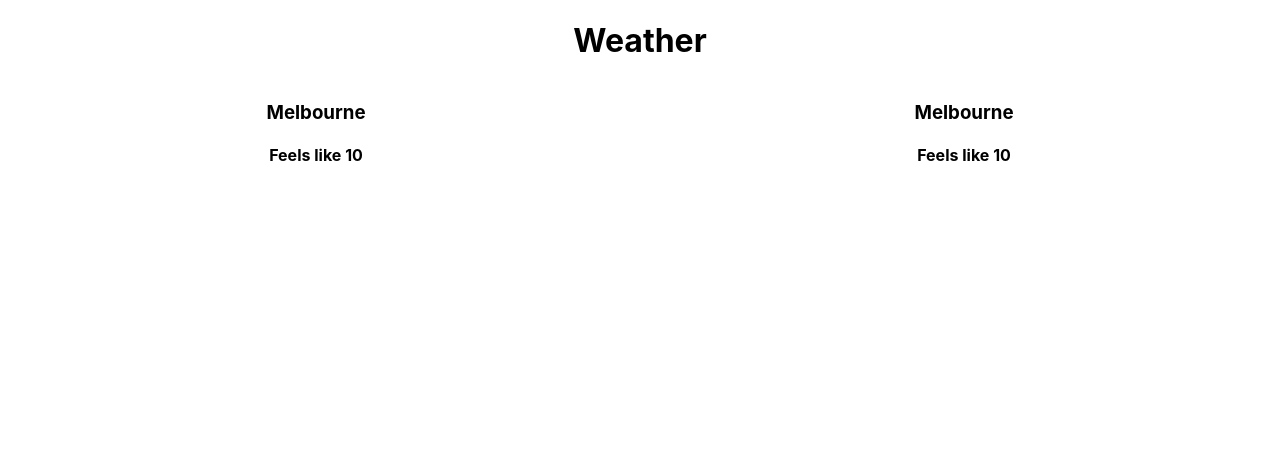
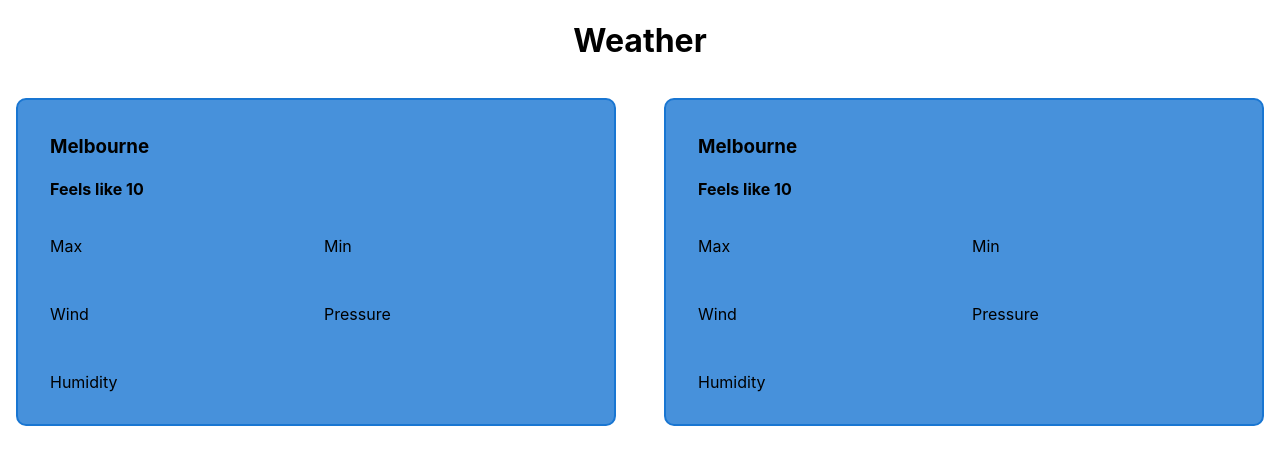
Before and after one commit to Chenglily18/aus-weather, a React (Create React App) app: page / in a window 1280 px wide. Shown: the top 464 px of the page. Built offline with nearby package versions, Linux system fonts and the light colour scheme.

Commit message:
Added weather item placeholders

```diff
--- a/package.json
+++ b/package.json
@@ -12,6 +12,7 @@
     "react-scripts": "4.0.3",
     "redux": "^4.1.1",
     "sass": "^1.39.2",
+    "styled-components": "^5.3.1",
     "web-vitals": "^1.1.2"
   },
   "scripts": {
--- a/src/App.scss
+++ b/src/App.scss
@@ -1,10 +1,18 @@
+$primary: #1976d2;
+$light: #4791db;
+
 .App {
   text-align: center;
 
   .container {
     text-align: center;
     display: grid;
-    grid-template-columns: repeat(auto-fit, minmax(384px, 1fr));
+    grid-template-columns: repeat(auto-fit, minmax(500px, 1fr));
     grid-gap: 16px;
+
+    .card {
+      background-color: $light;
+      border: 2px solid $primary;
+    }
   }
 }
--- a/src/Components/WeatherCard.js
+++ b/src/Components/WeatherCard.js
@@ -1,11 +1,32 @@
 import React from 'react';
+import styled from 'styled-components';
+
+const Card = styled.div`
+  text-align: left;
+  margin: 16px;
+  padding: 16px 32px;
+  border-radius: 10px;
+`;
+
+const Item = styled.div`
+  display: grid;
+  grid-template-columns: repeat(auto-fit, minmax(200px, 1fr));
+  grid-gap: 16px;
+`;
 
 const WeatherCard = () => {
   return (
-    <div>
+    <Card className="card">
       <h3>Melbourne</h3>
       <h4>Feels like 10</h4>
-    </div>
+      <Item>
+        <p>Max</p>
+        <p>Min</p>
+        <p>Wind</p>
+        <p>Pressure</p>
+        <p>Humidity</p>
+      </Item>
+    </Card>
   );
 };
 
```
Also changed, not shown: 1 other file (tests, documents, lock files or other folders).
